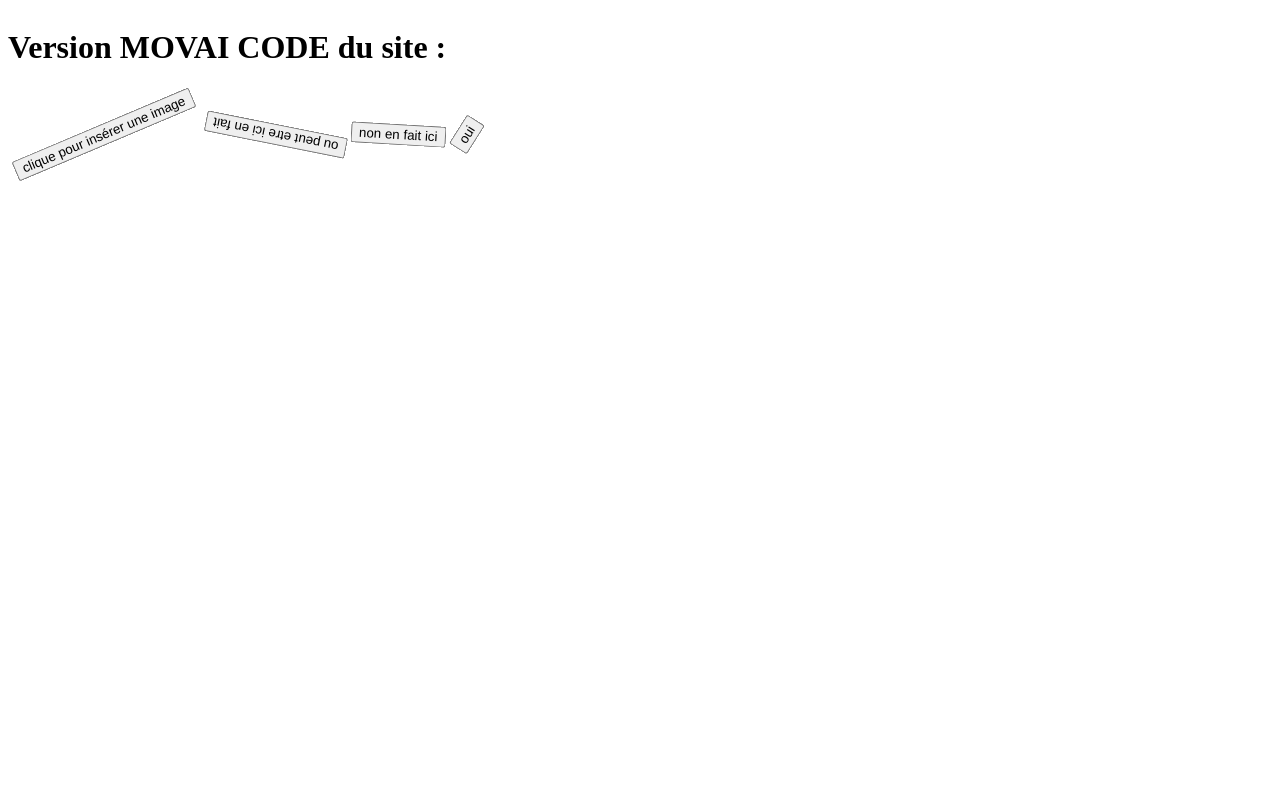
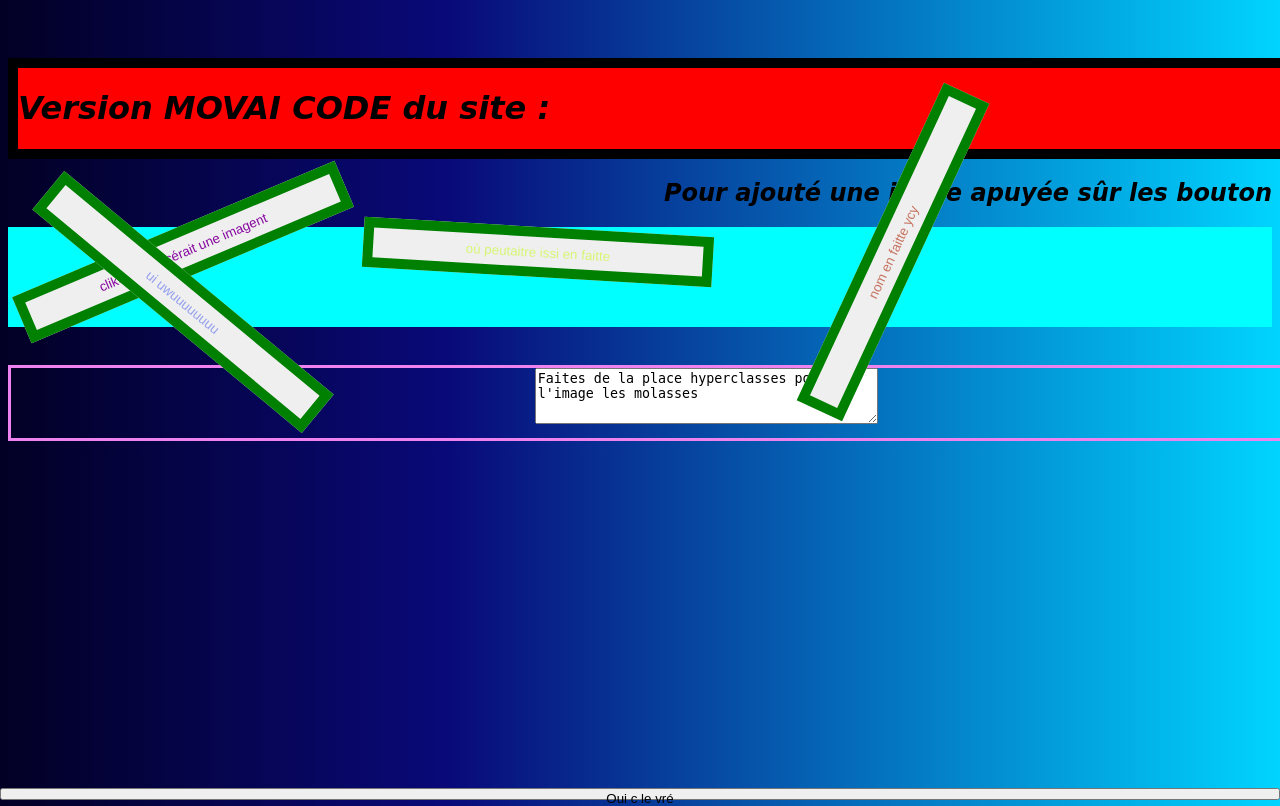
Before and after one commit to Jossl123/NuitInfo2022Decathlon, a PHP site: page /movaiCode.html in a window 1280 px wide; the page is wider, and only the part inside the window is pictured. Before the commit the page ends 181 px from the top of that part, so only its background shows below. Run offline with PHP 8.4, Linux system fonts and the light colour scheme.

Commit message:
header fini

```diff
--- a/movai.js
+++ b/movai.js
@@ -2,4 +2,19 @@ const myElement = document.getElementById('buttons');
 for (const child of myElement.children) {
     var random = Math.random() * (360 - 0) + 0;
     child.style.transform = `rotate(${random}deg)`
+    child.style.color = '#' + (Math.random() * 0xFFFFFF << 0).toString(16)
 }
+
+document.getElementById('image').style.transform = Math.random() * (360 - 0) + 0;
+
+document.querySelectorAll(".survol").forEach(element => {
+    element.onmouseover = function() {
+        var random = Math.random() * (150 - 1) + 1
+        element.style.color = '#' + (Math.random() * 0xFFFFFF << 0).toString(16)
+        element.style.fontSize = `${random}px`
+    }
+    element.onmouseout = function() {
+        element.style.color = '#' + (Math.random() * 0xFFFFFF << 0).toString(16)
+        element.style.fontSize = `${random}px`
+    };
+})
--- a/movaiCode.html
+++ b/movaiCode.html
@@ -10,16 +10,29 @@
 
 <body>
     <header>
-        <h1>Version MOVAI CODE du site :</h1>
+        <h1 class="survol">Version MOVAI CODE du site :</h1>
     </header>
-    <br> <br>
+    <h2 class="survol">Pour ajouté une imaje apuyée sûr les bouton</h2>
+    <div id="buttons">
+        <button id="boutonOff1">clike pour inçérait une imagent</button>
+        <button id="boutonOff2">où  peutaitre issi en faitte</button>
+        <button id="boutonOff3">nom en faitte ycy</button>
+        <button id="boutonOff4">ui  uwuuuuuuuu</button>
+    </div>
+    <div id="bonBouton">
+        <button id="buttonOn">Oui c le vré</button>
+    </div>
+    <br><br>
+    <div class="image">
+        <form>
+            <textarea id="image" rowd=4 cols=40>Faites de la place hyperclasses pour l'image les molasses</textarea>
+        </form>
+    </div>
+    <footer>
+    </footer>
 
-    <div id="buttons">
-        <button id="boutonOff1">clique pour insérer une image</button>
-        <button id="boutonOff2">ou peut etre ici en fait</button>
-        <button id="boutonOff3">non en fait ici</button>
-        <button id="boutonOn">oui</button></div>
     <script src="./movai.js"></script>
+
 </body>
 
 </html>
--- a/styleMovai.css
+++ b/styleMovai.css
@@ -1,4 +1,67 @@
 body {
     display: flex;
     flex-direction: column;
+    font-family: "Comic Sans MS", "Comic Sans", cursive;
+    background-color: blueviolet;
+    background: linear-gradient(90deg, rgba(2, 0, 36, 1) 0%, rgba(9, 9, 121, 1) 35%, rgba(0, 212, 255, 1) 100%);
+    font-style: italic;
 }
+
+header {
+    background-color: red;
+    border: solid black 10px;
+    margin-top: 50px;
+    width: 130%;
+}
+
+h2 {
+    text-align: end;
+}
+
+#buttons {
+    background-color: aqua;
+}
+
+#boutonOff1,
+#boutonOff2,
+#boutonOff3,
+#boutonOff4 {
+    border: solid green 10px;
+    padding: 5px;
+    width: 350px;
+    height: 50px;
+}
+
+#buttonOn {
+    position: absolute;
+    right: 0;
+    bottom: 0;
+    width: 100%;
+    height: 1.5%;
+}
+
+#buttons:hover * {
+    display: none;
+}
+
+#boutonOff1:hover,
+#boutonOff2:hover,
+#boutonOff3:hover,
+#boutonOff4:hover {
+    background-color: chocolate;
+}
+
+.image {
+    text-align: center;
+    border: solid violet;
+    height: 70px;
+    width: 110%;
+}
+
+#image {
+    height: 50px;
+}
+
+footer {
+    background-color: darkred;
+}
```
